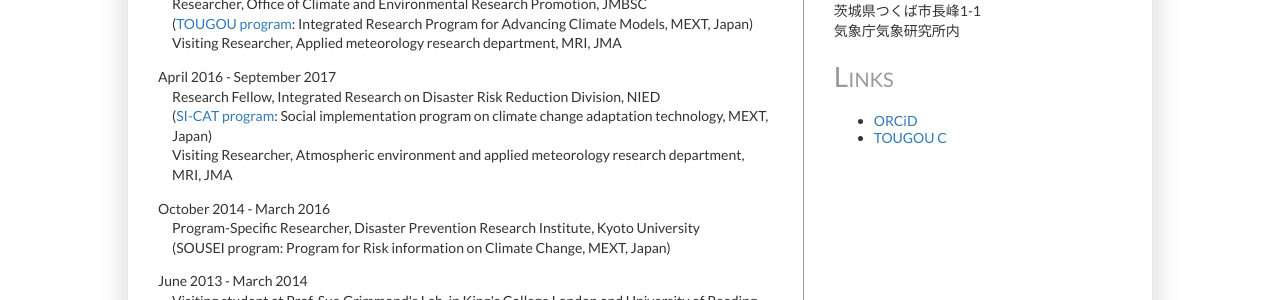
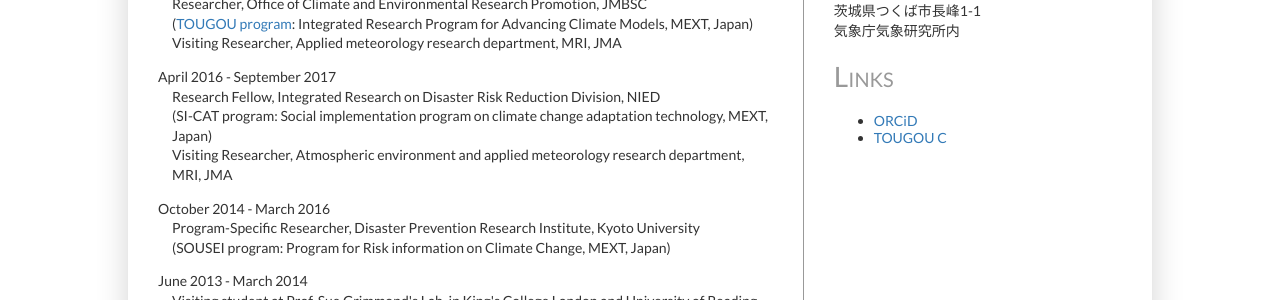
Before and after one commit to rui-climbiz/rui-climbiz.github.io, a Jekyll site: the page built from about.html, in a window 1280 px wide and 900 px high. Shown: the part 386-686 px from the top of the window. Built offline with Jekyll 4.4.1, drawn with Linux system fonts in a browser that asks for light colours; part of the change alters nothing that is shown.

```diff
--- a/about.html
+++ b/about.html
@@ -19,7 +19,7 @@
  Visiting Researcher, Applied meteorology research department, MRI, JMA</p>
 <p>April 2016 - September 2017<br />
  Research Fellow, Integrated Research on Disaster Risk Reduction Division, NIED<br />
- (<a href="https://www.restec.or.jp/si-cat/en/index.html">SI-CAT program</a>: Social implementation program on climate change adaptation technology, MEXT, Japan)<br />
+ (SI-CAT program: Social implementation program on climate change adaptation technology, MEXT, Japan)<br />
  Visiting Researcher, Atmospheric environment and applied meteorology research department, MRI, JMA</p>
 <p>October 2014 - March 2016<br />
  Program-Specific Researcher, Disaster Prevention Research Institute, Kyoto University<br />
```
